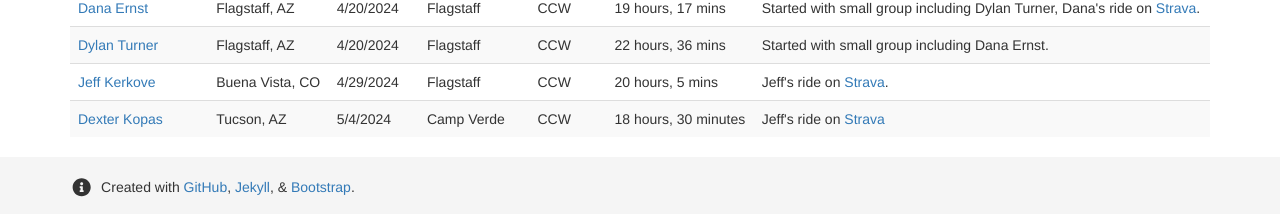
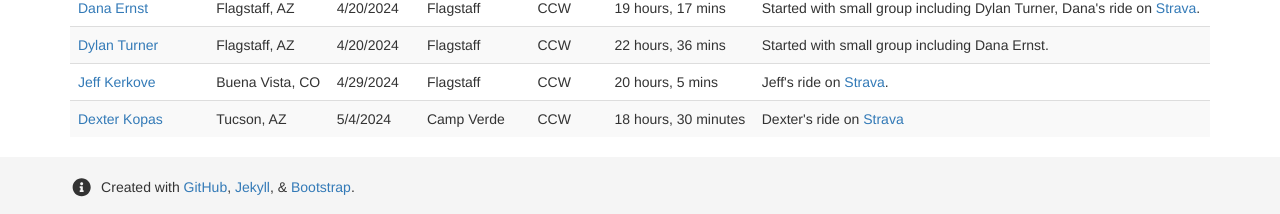
Before and after one commit to dcernst/VerdeValleyRandonnee, a Jekyll site: the page built from finishers.md, in a window 1280 px wide and 957 px high. Shown: the part 740-954 px from the top of the window. Built offline with Jekyll 4.4.1, drawn with Linux system fonts in a browser that asks for light colours; nearby versions of some CDN libraries.

Commit message:
Update finishers.md

```diff
--- a/finishers.md
+++ b/finishers.md
@@ -77,7 +77,7 @@
 <td><a href="https://www.instagram.com/jeffkerkove/">Jeff Kerkove</a></td> <td>Buena Vista, CO</td> <td>4/29/2024</td> <td>Flagstaff</td> <td>CCW</td> <td>20 hours, 5 mins</td> <td>Jeff's ride on <a href="https://www.strava.com/activities/11296962400">Strava</a>.</td>
 </tr>
 <tr>
-<td><a href="https://www.instagram.com/kopeus/">Dexter Kopas</a></td> <td>Tucson, AZ</td> <td>5/4/2024</td> <td>Camp Verde</td> <td>CCW</td> <td>18 hours, 30 minutes</td> <td>Jeff's ride on <a href="https://www.strava.com/activities/11335138422">Strava</a></td>
+<td><a href="https://www.instagram.com/kopeus/">Dexter Kopas</a></td> <td>Tucson, AZ</td> <td>5/4/2024</td> <td>Camp Verde</td> <td>CCW</td> <td>18 hours, 30 minutes</td> <td>Dexter's ride on <a href="https://www.strava.com/activities/11335138422">Strava</a></td>
 </tr>
 </tbody>
 </table>
```
